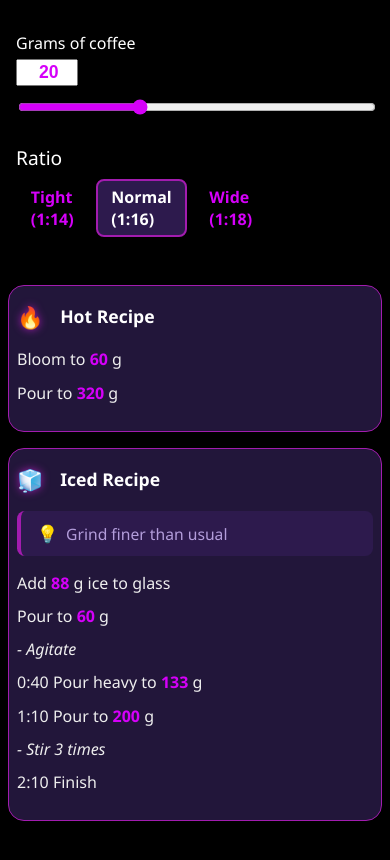
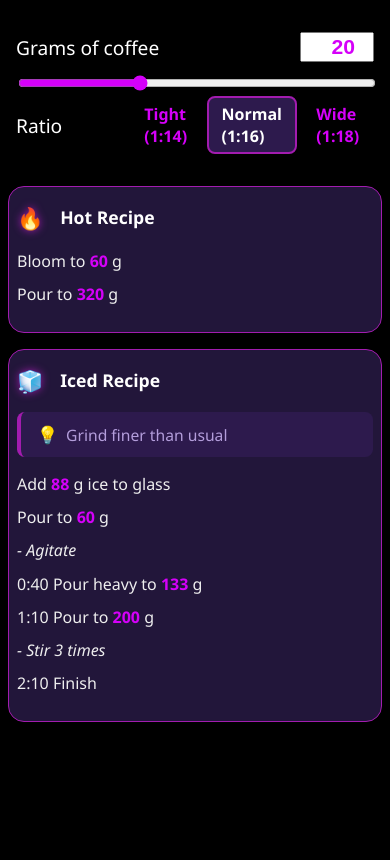
Before and after one commit to yourfriendaaron/coffee, a plain HTML site: page index.html in a window 390 px wide. Drawn offline with Linux system fonts and the light colour scheme.

Commit message:
mobile updates

```diff
--- a/script.js
+++ b/script.js
@@ -99,3 +99,8 @@ ratioOptions.forEach(option => {
 // Initialize
 slider.value = valueInput.value;
 updateRecipe(parseInt(slider.value, 10));
+
+// Highlight all text when the grams input is focused
+valueInput.addEventListener('focus', function() {
+    this.select();
+});
--- a/style.css
+++ b/style.css
@@ -55,17 +55,6 @@ body {
     text-align: right;
 }
 
-.ratio-selector {
-    margin-top: 1.5em;
-    margin-bottom: 1em;
-    display: flex;
-    justify-content: space-between;
-    align-items: center;
-    width: 100%;
-    gap: 0;
-    flex-wrap: nowrap;
-}
-
 .ratio-option {
     color: #d500f9;
     font-weight: bold;
@@ -101,7 +90,9 @@ input[type="range"] {
 
 .ratio-options {
     display: flex;
-    gap: 1em;
+    gap: 0.5em;
+    flex-shrink: 1;
+    flex-wrap: nowrap;
 }
 
 .recipe-title {
@@ -170,7 +161,38 @@ li {
     display: none; /* hidden */
 }
 
-/* Responsive styles */
+/* Ensure these always stay on one line */
+.grams-label,
+.ratio-selector {
+    display: flex;
+    justify-content: space-between;
+    align-items: center;
+    flex-wrap: nowrap;      /* Prevent wrapping */
+    width: 100%;
+    min-width: 0;
+    gap: 0.5em;
+}
+
+/* Prevent input and ratio options from growing too wide */
+.grams-label .value {
+    width: 3.5em;
+    min-width: 0;
+    flex-shrink: 0;
+}
+
+.ratio-text {
+    white-space: nowrap;
+    margin-right: 1em;
+}
+
+.ratio-options {
+    display: flex;
+    gap: 0.5em;
+    flex-shrink: 1;
+    flex-wrap: nowrap;
+}
+
+/* Remove column layout for these on mobile */
 @media (max-width: 500px) {
     .slider-container,
     .recipe-container {
@@ -178,28 +200,19 @@ li {
         max-width: 100%;
         margin: 1em auto;
     }
+
     .recipe-title {
         font-size: 1.1em;
     }
-    .grams-label {
-        font-size: 1em;
-        flex-direction: column;
-        align-items: flex-start;
-        gap: 0.3em;
-    }
+
     .value {
         font-size: 1.1em;
         margin-left: 0;
         width: 100%;
     }
-    .ratio-selector {
-        flex-direction: column;
-        align-items: flex-start;
-        gap: 0.5em;
-    }
+
     .ratio-options {
-        gap: 0.5em;
-        width: 100%;
+        gap: 0.3em;
     }
     li {
         font-size: 1em;
```
